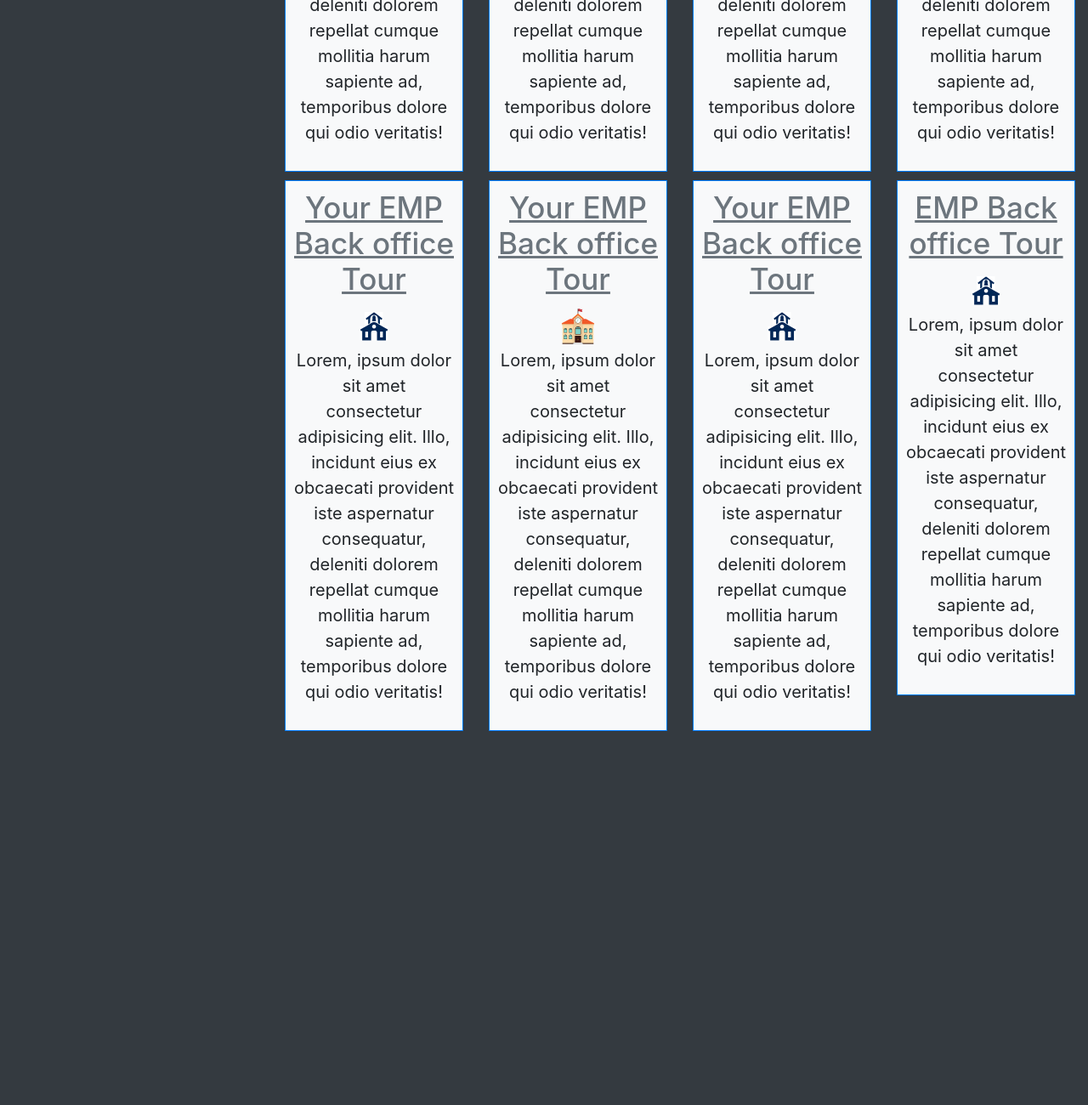
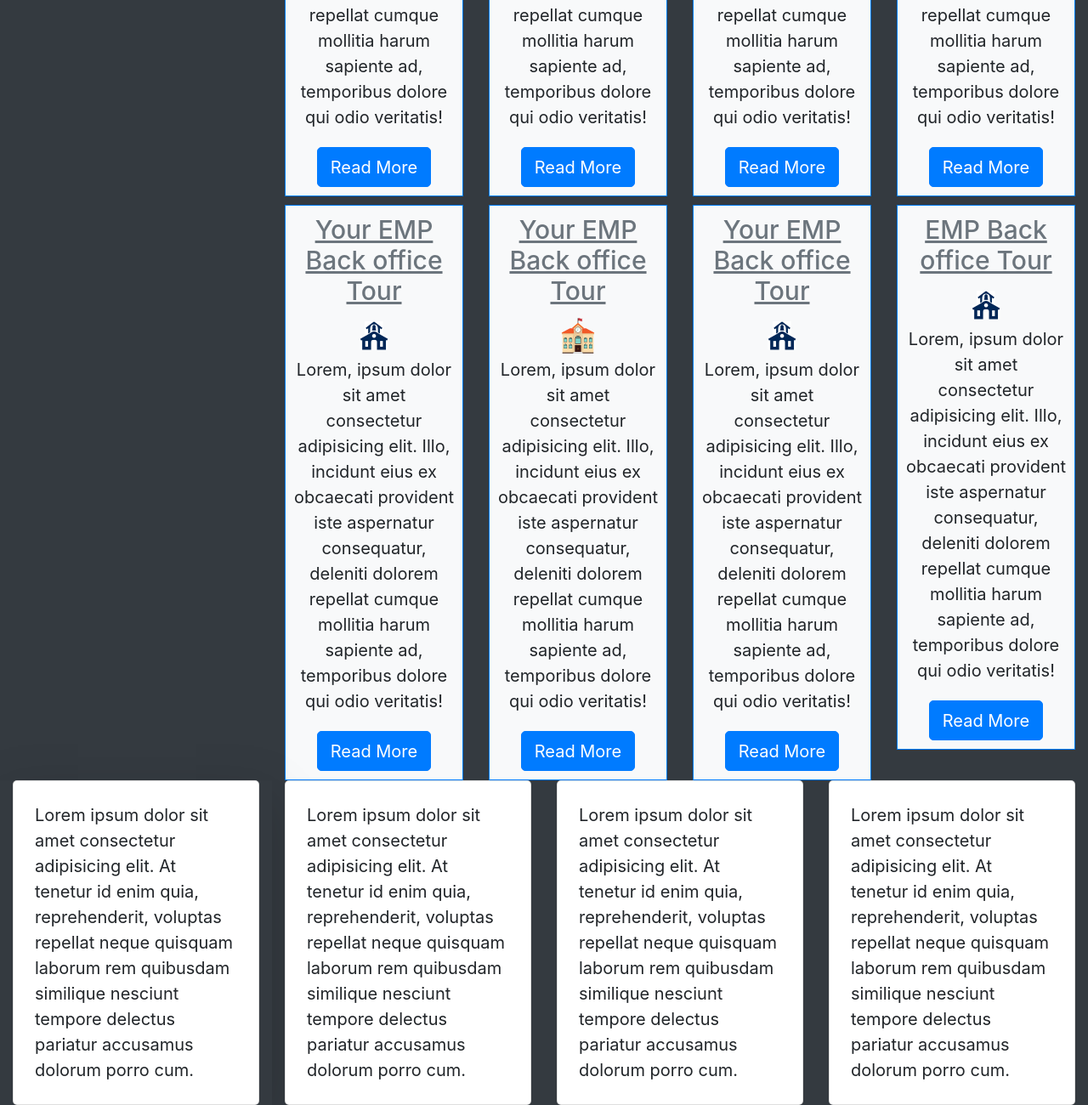
Before and after one commit to supriyakushavar/Frameworking-FTW, a plain HTML site: page index.html in a window 1280 px wide. Shown: the part 456-1756 px from the top of the page at 85% size. Before the commit the page ends 1316 px from the top, so only its background shows below. Drawn offline with nearby package versions, Linux system fonts and the light colour scheme.

```diff
--- a/index.html
+++ b/index.html
@@ -30,59 +30,97 @@
                 <div class="row">
                     <div class="col-sm-6 col-md-3 text-center rounded mt-2 ">
                         <div class="col-md-12 bg-light border border-primary p-2">
-                            <h4 class="h3 text-muted "><u>Your EMP Back office Tour</u></h4>
+                            <h4 class="h4 text-muted "><u>Your EMP Back office Tour</u></h4>
                             <img src="icon-1.png" alt="" width="50" height="50"/>
                             <p class="">Lorem, ipsum dolor sit amet consectetur adipisicing elit. Illo, incidunt eius ex obcaecati provident iste aspernatur consequatur, deleniti dolorem repellat cumque mollitia harum sapiente ad, temporibus dolore qui odio veritatis!</p>
+                            <a href="#" class="btn btn-primary">Read More</a>
                         </div>
                     </div>
                     <div class="col-sm-6 col-md-3 text-center rounded mt-2 ">
                         <div class="col-md-12 bg-light border border-primary p-2">
-                            <h4 class="h3 text-muted "><u>Your EMP Back office Tour</u></h4>
+                            <h4 class="h4 text-muted "><u>Your EMP Back office Tour</u></h4>
                             <img src="icon-2.png" alt="" width="50" height="50"/>
                             <p>Lorem, ipsum dolor sit amet consectetur adipisicing elit. Illo, incidunt eius ex obcaecati provident iste aspernatur consequatur, deleniti dolorem repellat cumque mollitia harum sapiente ad, temporibus dolore qui odio veritatis!</p>
+                            <a href="#" class="btn btn-primary">Read More</a>
                         </div>
                     </div>
                     <div class="col-sm-6 col-md-3 text-center rounded mt-2 ">
                         <div class="col-md-12 bg-light border border-primary p-2">
-                            <h4 class="h3 text-muted "><u>Your EMP Back office Tour</u></h4>
+                            <h4 class="h4 text-muted "><u>Your EMP Back office Tour</u></h4>
                             <img src="icon-2.gif" alt="" width="50" height="50"/>
                             <p>Lorem, ipsum dolor sit amet consectetur adipisicing elit. Illo, incidunt eius ex obcaecati provident iste aspernatur consequatur, deleniti dolorem repellat cumque mollitia harum sapiente ad, temporibus dolore qui odio veritatis!</p>
+                            <a href="#" class="btn btn-primary">Read More</a>
                         </div>
                     </div>
                     <div class="col-sm-6 col-md-3 text-center rounded mt-2 ">
                         <div class="col-md-12 bg-light border border-primary p-2">
-                            <h4 class="h3 text-muted "><u>Your EMP Back office Tour</u></h4>
+                            <h4 class="h4 text-muted "><u>Your EMP Back office Tour</u></h4>
                             <img src="icon-2.png" alt="" width="50" height="50"/>
                             <p>Lorem, ipsum dolor sit amet consectetur adipisicing elit. Illo, incidunt eius ex obcaecati provident iste aspernatur consequatur, deleniti dolorem repellat cumque mollitia harum sapiente ad, temporibus dolore qui odio veritatis!</p>
+                            <a href="#" class="btn btn-primary">Read More</a>
                         </div>
                     </div>
                     <div class="col-sm-6 col-md-3 text-center rounded mt-2 ">
                         <div class="col-md-12 bg-light border border-primary p-2">
-                            <h4 class="h3 text-muted "><u>Your EMP Back office Tour</u></h4>
+                            <h4 class="h4 text-muted "><u>Your EMP Back office Tour</u></h4>
                             <img src="icon-2.gif" alt="" width="50" height="50"/>
                             <p>Lorem, ipsum dolor sit amet consectetur adipisicing elit. Illo, incidunt eius ex obcaecati provident iste aspernatur consequatur, deleniti dolorem repellat cumque mollitia harum sapiente ad, temporibus dolore qui odio veritatis!</p>
+                            <a href="#" class="btn btn-primary">Read More</a>
                         </div>
                     </div>
                     <div class="col-sm-6 col-md-3 text-center rounded mt-2 ">
                         <div class="col-md-12 bg-light border border-primary p-2">
-                            <h4 class="h3 text-muted "><u>Your EMP Back office Tour</u></h4>
+                            <h4 class="h4 text-muted "><u>Your EMP Back office Tour</u></h4>
                             <img src="icon-2.png" alt="" width="50" height="50"/>
                             <p>Lorem, ipsum dolor sit amet consectetur adipisicing elit. Illo, incidunt eius ex obcaecati provident iste aspernatur consequatur, deleniti dolorem repellat cumque mollitia harum sapiente ad, temporibus dolore qui odio veritatis!</p>
+                            <a href="#" class="btn btn-primary">Read More</a>
                         </div>
                     </div>
                     <div class="col-sm-6 col-md-3 text-center rounded mt-2 ">
                         <div class="col-md-12 bg-light border border-primary p-2">
-                            <h4 class="h3 text-muted "><u>Your EMP Back office Tour</u></h4>
+                            <h4 class="h4 text-muted "><u>Your EMP Back office Tour</u></h4>
                             <img src="icon-2.gif" alt="" width="50" height="50"/>
                             <p>Lorem, ipsum dolor sit amet consectetur adipisicing elit. Illo, incidunt eius ex obcaecati provident iste aspernatur consequatur, deleniti dolorem repellat cumque mollitia harum sapiente ad, temporibus dolore qui odio veritatis!</p>
+                            <a href="#" class="btn btn-primary">Read More</a>
                                 </div>
                     </div>
                     <div class="col-sm-6 col-md-3 text-center rounded mt-2 ">
                         <div class="col-md-12 bg-light border border-primary p-2">
-                            <h4 class="h3 text-muted "><u> EMP Back office Tour</u></h4>
+                            <h4 class="h4 text-muted "><u> EMP Back office Tour</u></h4>
                             <img src="icon-2.gif" alt="" width="50" height="50"/>
                             <p>Lorem, ipsum dolor sit amet consectetur adipisicing elit. Illo, incidunt eius ex obcaecati provident iste aspernatur consequatur, deleniti dolorem repellat cumque mollitia harum sapiente ad, temporibus dolore qui odio veritatis!</p>
+                            <a href="#" class="btn btn-primary">Read More</a>
                         </div>
+                    </div>
+                </div>
+            </div>
+        </div>
+        <div class="row">
+            <div class="col-md-3 shadow-lg">
+                <div class="card">
+                    <div class="card-body">
+                        Lorem ipsum dolor sit amet consectetur adipisicing elit. At tenetur id enim quia, reprehenderit, voluptas repellat neque quisquam laborum rem quibusdam similique nesciunt tempore delectus pariatur accusamus dolorum porro cum.
+                    </div>
+                </div>
+            </div>
+            <div class="col-md-3">
+                <div class="card">
+                    <div class="card-body">
+                        Lorem ipsum dolor sit amet consectetur adipisicing elit. At tenetur id enim quia, reprehenderit, voluptas repellat neque quisquam laborum rem quibusdam similique nesciunt tempore delectus pariatur accusamus dolorum porro cum.
+                    </div>
+                </div>
+            </div>
+            <div class="col-md-3">
+                <div class="card">
+                    <div class="card-body">
+                        Lorem ipsum dolor sit amet consectetur adipisicing elit. At tenetur id enim quia, reprehenderit, voluptas repellat neque quisquam laborum rem quibusdam similique nesciunt tempore delectus pariatur accusamus dolorum porro cum.
+                    </div>
+                </div>
+            </div>
+            <div class="col-md-3">
+                <div class="card">
+                    <div class="card-body">
+                        Lorem ipsum dolor sit amet consectetur adipisicing elit. At tenetur id enim quia, reprehenderit, voluptas repellat neque quisquam laborum rem quibusdam similique nesciunt tempore delectus pariatur accusamus dolorum porro cum.
                     </div>
                 </div>
             </div>
```
Also changed, not shown: 1 other file.
